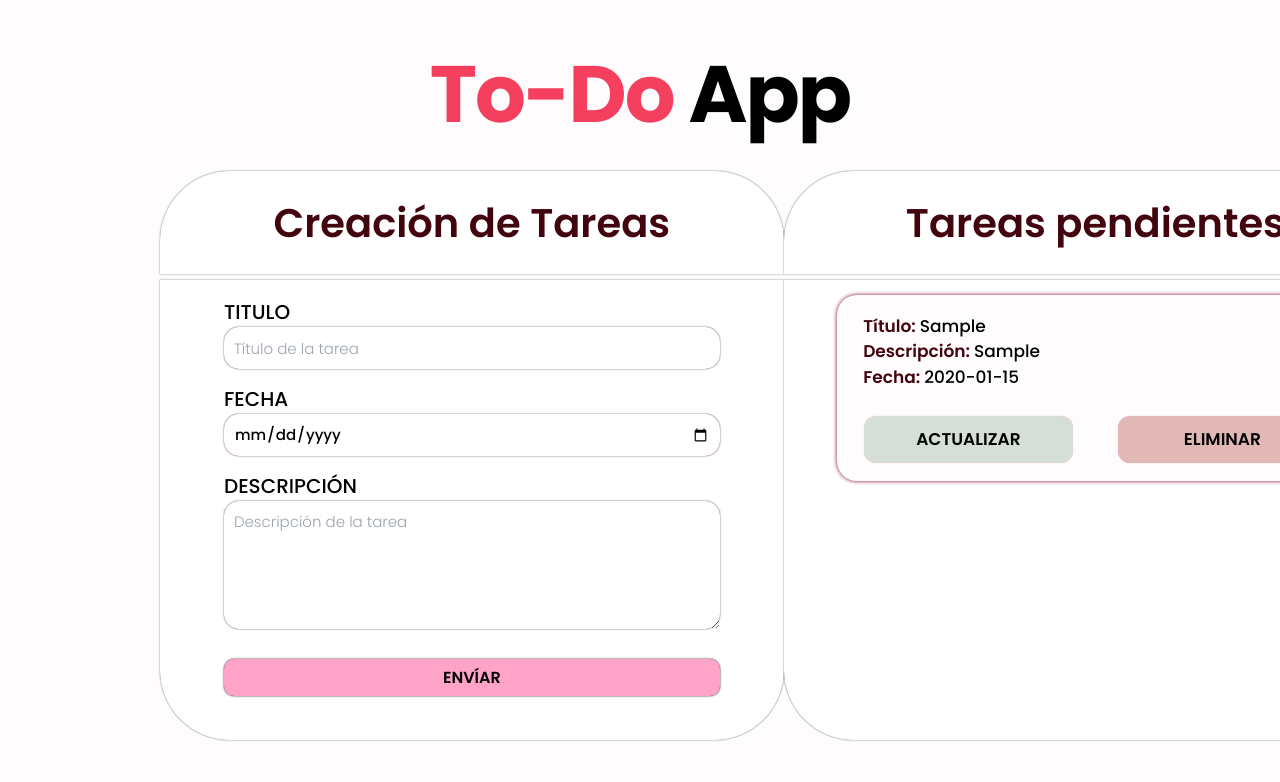
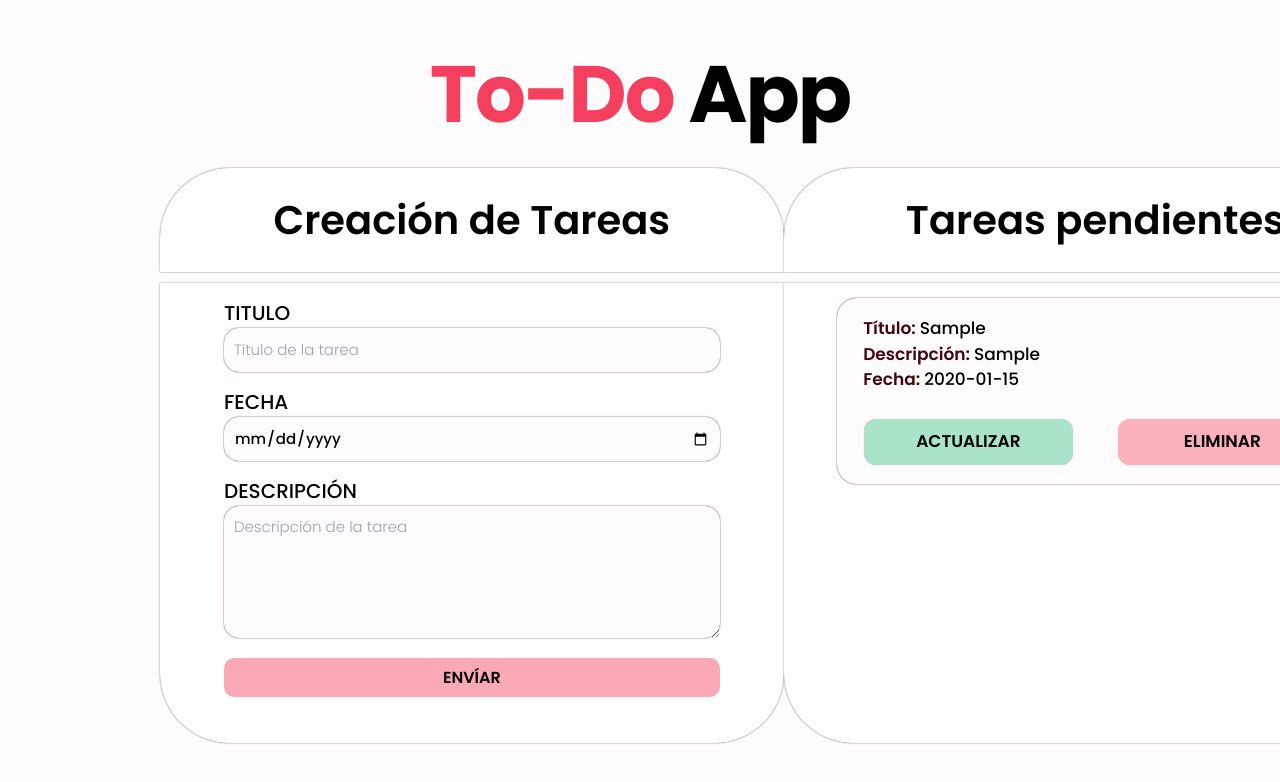
Before and after one commit to Ldbelop/To-DoApp, a React (Vite) app: page / in a window 1280 px wide. Both pictures are taken after typing "Sample", "2020-01-15", "Sample" into the empty fields and a click on the button "ENVÍAR". Shown: the top 782 px of the page. Built offline with nearby package versions, Linux system fonts and the light colour scheme.

Commit message:
Versión final de la aplicación

```diff
--- /dev/null
+++ b/src/AlertError.jsx
@@ -0,0 +1,10 @@
+import React from "react";
+
+export function AlertError( {alertSomething}){
+    if(alertSomething == true){
+        return <h1 className=" absolute font-Poppins font-semibold text-[23px] rounded-[10px] text-white mt-[5px] bg-roseyred w-[495.696px] h-[40px] flex items-center justify-center">HAY CAMPOS VACÍOS</h1>
+    }
+    else{
+        return null
+    }
+}
--- a/src/App.jsx
+++ b/src/App.jsx
@@ -24,6 +24,7 @@ function App() {
 
   const [wantsToUpdate, setWantsToUpdate] = useState(false)
   const [buttonValue, setButtonValue] = useState("ENVÍAR")
+  const [error, setError] = useState()
 
   function randomId(){
     return Math.random().toString(20).substr(2)
@@ -51,6 +52,11 @@ function App() {
 
   function onSubmitHandler(event){
     event.preventDefault()
+    if ([task.title, task.date, task.description].includes("")){
+      setError(true)
+    }
+    else{
+        setError(false)
         setTask(currentTask => ({...currentTask, id: randomId()}))
         if(taskArray.length == 0 && wantsToUpdate == false){
           setTaskArray([task])
@@ -75,6 +81,7 @@ function App() {
         id: randomId()
       })
     }
+}
 
   return <>
     <h1 className="h-[15%] mb-[20px] flex flex-row justify-center items-center text-[80px] font-Poppins font-bold tracking-[-2px]">
@@ -84,7 +91,7 @@ function App() {
       App
     </h1>
     <div className='flex justify-around h-[85%]'>
-      <TaskCreator taskValue={task} setTask={setTask} onSubmitHandler={onSubmitHandler} buttonValue={buttonValue}/>
+      <TaskCreator taskValue={task} setTask={setTask} onSubmitHandler={onSubmitHandler} buttonValue={buttonValue} errorValue={error} setError={setError}/>
       <PendingTask setTask={setTask} taskArray={taskArray} onClickHandler={onClickHandler}/>
     </div>
   </>
--- a/src/FormButton.jsx
+++ b/src/FormButton.jsx
@@ -3,9 +3,9 @@ import React from "react";
 
 export function FormButton({ buttonValue}){
     if(buttonValue == "ENVÍAR"){
-         return <button className="rounded-[10px] w-[495.696px] h-[10%] mt-[30px] font-Poppins font-semibold shadow-[0px_0px_2px_0px_rgba(0,0,0,1)] bg-roseybtn text-black" type="submit">{buttonValue}</button>
+         return <button className="rounded-[10px] w-[495.696px] h-[10%] mt-[20px] font-Poppins font-semibold bg-roseybtn text-black" type="submit">{buttonValue}</button>
     }
     else if(buttonValue == "ACTUALIZAR"){
-        return <button className="rounded-[10px] w-[495.696px] h-[10%] mt-[30px] font-Poppins font-semibold shadow-[0px_0px_4px_0px_#645966] bg-[#645966] text-roseybtn" type="submit">{buttonValue}</button>
+        return <button className="rounded-[10px] w-[495.696px] h-[10%] mt-[20px] font-Poppins font-semibold  bg-[#b3a3ae] text-black" type="submit">{buttonValue}</button>
     }
 }
--- a/src/PendingTask.jsx
+++ b/src/PendingTask.jsx
@@ -14,7 +14,7 @@ export function PendingTask({ taskArray, onClickHandler, setWantsToUpdate}){
 
     return(
         <div className="h-[94%] flex flex-col justify-around">
-            <h2 className="text-roseywineyred h-[18%] w-full flex justify-center items-center text-[40px] font-Poppins font-semibold bg-white rounded-t-[70px] shadow-[0px_0px_1.5px_0px_rgba(0,0,0,0.75)]">{title}</h2>
+            <h2 className="mb-[10px] text-black h-[18%] w-full flex justify-center items-center text-[40px] font-Poppins font-semibold bg-white rounded-t-[70px] shadow-[0px_0px_1.5px_0px_rgba(0,0,0,0.75)]">{title}</h2>
             <div className="h-[80%] w-[623.6px] bg-white rounded-b-[70px] shadow-[0px_0px_1.5px_0px_rgba(0,0,0,0.75)] flex justify-center">
                 <div id="scrollbar" className=" h-[93%] w-[543.22px] flex flex-col mt-[10px] items-center overflow-auto pt-[5px]">
                     { taskArray.map((task) => {
--- a/src/TaskCreator.jsx
+++ b/src/TaskCreator.jsx
@@ -1,11 +1,23 @@
 import React from "react";
+import { AlertError } from "./AlertError";
 import { TaskForm } from "./TaskForm";
 
-export function TaskCreator({ taskValue, setTask, onSubmitHandler, buttonValue}){
+export function TaskCreator({ taskValue, setTask, onSubmitHandler, buttonValue, errorValue, setError}){
+    let errorTag;
+
+    if(errorValue == true){
+        errorTag = <AlertError alertSomething={true}/>
+    }
+
+    else{
+        errorTag = <AlertError alertSomething={false}/>
+    }
+
     return <>
         <div className="h-[94%] flex flex-col justify-around">
-            <h2 className="text-roseywineyred h-[18%] w-full flex justify-center items-center text-[40px] font-Poppins font-semibold bg-white rounded-t-[70px] shadow-[0px_0px_1.5px_0px_rgba(0,0,0,0.75)]">Creación de Tareas</h2>
+            <h2 className="mb-[10px] text-black h-[18%] w-full flex justify-center items-center text-[40px] font-Poppins font-semibold bg-white rounded-t-[70px] shadow-[0px_0px_1.5px_0px_rgba(0,0,0,0.75)]">Creación de Tareas</h2>
             <div className="bg-white rounded-b-[70px] h-[80%] w-[623.6px] flex flex-col items-center shadow-[0px_0px_1.5px_0px_rgba(0,0,0,0.75)]">
+                { errorTag }
                 <TaskForm taskValue={taskValue} buttonValue={buttonValue} onSubmitHandler={onSubmitHandler} setTask={setTask}/>
             </div>
         </div>
--- a/src/TaskForm.jsx
+++ b/src/TaskForm.jsx
@@ -9,7 +9,7 @@ export function TaskForm({ taskValue, setTask, onSubmitHandler, buttonValue }){
     }
 
     return (
-        <form onSubmit={onSubmitHandler} className="flex flex-col items-center w-full h-[90%] mt-[2px]">
+        <form onSubmit={onSubmitHandler} className="flex flex-col items-center w-full h-[90%]">
             <TaskInput value={taskValue} onChangeHandler={onChangeHandler} id="title" taskTitle="TITULO" taskType="text" taskPlaceHolder="Título de la tarea"/>
             <TaskInput value={taskValue} onChangeHandler={onChangeHandler} id="date" taskTitle="FECHA" taskType="date"/>
             <TaskInput value={taskValue} onChangeHandler={onChangeHandler} id="description" taskTitle="DESCRIPCIÓN" taskType="textarea" taskPlaceHolder="Descripción de la tarea"/>
--- a/src/TaskInput.jsx
+++ b/src/TaskInput.jsx
@@ -6,7 +6,7 @@ export function TaskInput({ value ,taskTitle, taskType, taskPlaceHolder, onChang
         return(
             <label className=" w-[495.696px] h-[175px] mt-[15px] font-Poppins text-[20px] text-medium flex flex-col items-start justify-start">
                 { taskTitle }
-                <textarea value={value[id]} id={id} className="placeholder:font-light rounded-[15px] w-full h-full text-[15px] px-[10px] py-[10px] shadow-[0px_0px_1.5px_0px_rgba(66,4,14,1)]" placeholder={ taskPlaceHolder } onChange={onChangeHandler}/>
+                <textarea value={value[id]} id={id} className="bg-roseybg placeholder:font-light rounded-[15px] w-full h-full text-[15px] px-[10px] py-[10px] shadow-[0px_0px_1.5px_0px_rgba(66,4,14,1)]" placeholder={ taskPlaceHolder } onChange={onChangeHandler}/>
             </label>
         )
     }
@@ -15,7 +15,7 @@ export function TaskInput({ value ,taskTitle, taskType, taskPlaceHolder, onChang
         return (
             <label className="placeholder:light w-[495.696px] h-[80px] mt-[15px] font-Poppins text-[20px] text-medium flex flex-col items-start justify-start">
                 { taskTitle }
-                <input value={value[id]} id={id} onChange={onChangeHandler} type={ taskType } className="placeholder:font-light rounded-[15px] w-full h-full text-[15px] px-[10px] shadow-[0px_0px_1.5px_0px_rgba(66,4,14,1)]" placeholder={ taskPlaceHolder }/>
+                <input value={value[id]} id={id} onChange={onChangeHandler} type={ taskType } className="bg-roseybg placeholder:font-light rounded-[15px] w-full h-full text-[15px] px-[10px] shadow-[0px_0px_1.5px_0px_rgba(66,4,14,1)]" placeholder={ taskPlaceHolder }/>
             </label>
         )
     }
--- a/src/index.css
+++ b/src/index.css
@@ -9,7 +9,7 @@
 
 
 #scrollbar::-webkit-scrollbar-thumb {
-    background-color: #645966;
+    background-color: #b3a3ae;
     border-radius: 20px;
-    border: 1px solid #ffa3c8;
+    /* border: 1px solid #ffa3c8; */
   }
--- a/src/task.jsx
+++ b/src/task.jsx
@@ -2,7 +2,7 @@ import React from "react";
 
 export function Task({ title, description, date, id, onClickHandler}){
     return <form onClick={onClickHandler}  className="h-[133px] w-[95%] mb-[50px]">
-        <ul className="shadow-[0px_0px_4px_0px_#810034] first-letter rounded-[20px] bg-roseybg h-[140%] w-[100%] flex flex-col items-center justify-center">
+        <ul className="shadow-[0px_0px_1.5px_0px_rgba(66,4,14,1)] first-letter rounded-[20px] bg-roseybg h-[140%] w-[100%] flex flex-col items-center justify-center">
             <div className="w-[90%] h-[55%]">
                 <li className="font-Poppins text-[17px]"><span className="text-roseywineyred font-semibold">Título: </span>{title}</li>
                 <li className="font-Poppins text-[17px]"><span className="text-roseywineyred font-semibold">Descripción: </span>{description}</li>
--- a/tailwind.config.cjs
+++ b/tailwind.config.cjs
@@ -10,9 +10,9 @@ module.exports = {
       'white': "#FFFFFF",
       'black': "#000000",
       'cottonrosey': "#fffafc",
-      'roseybtn': "#ffa3c8",
-      'buttongreeny': "#d5ded7",
-      'buttonreddy': "#e2b8b7"
+      'roseybtn': "#fba9b6",
+      'buttongreeny': "#aae3c8",
+      'buttonreddy': "#fbb2be"
     },
     fontFamily:{
       Barlow: ['Barlow', 'sans-serif'],
```
Lines whose indentation alone changed are shown as unchanged.
